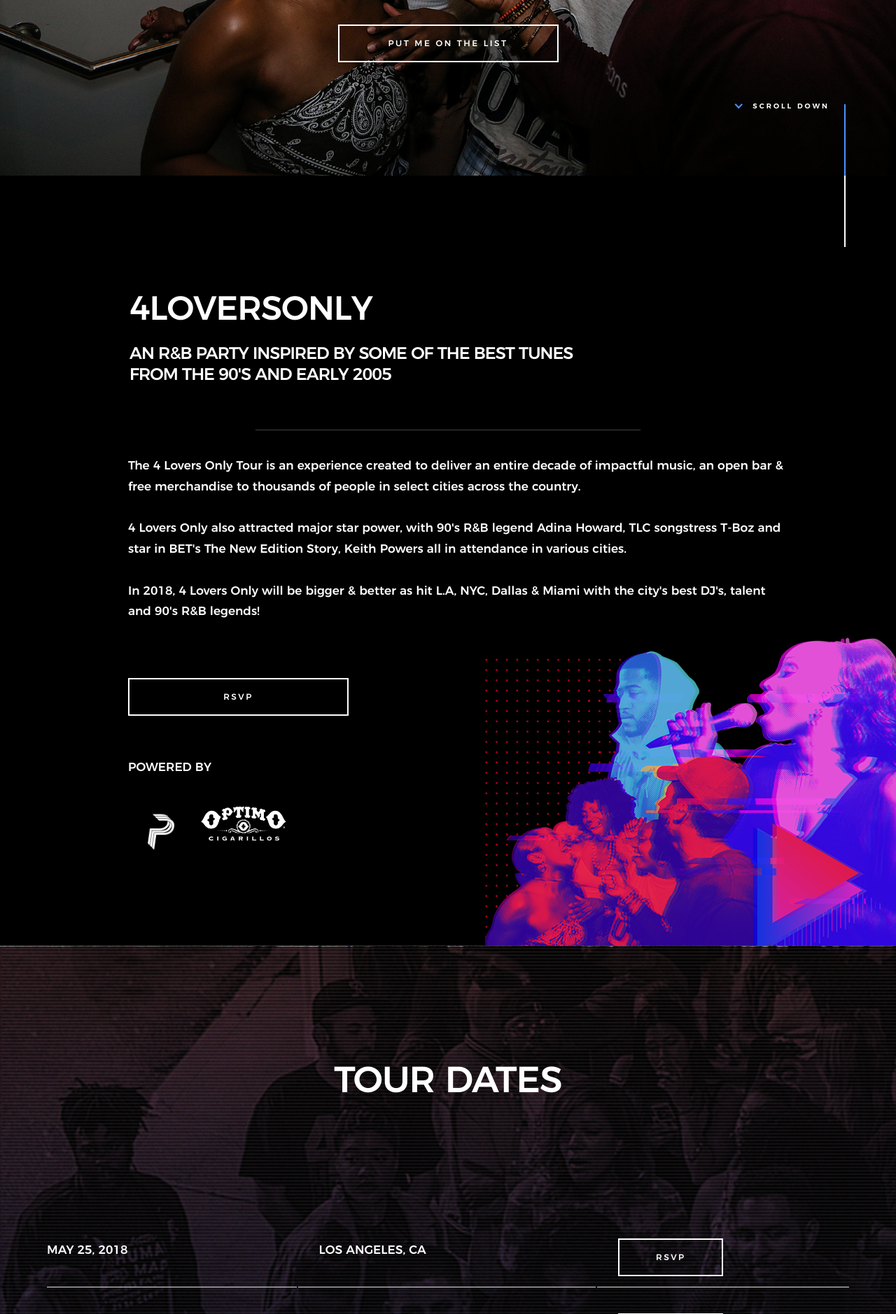
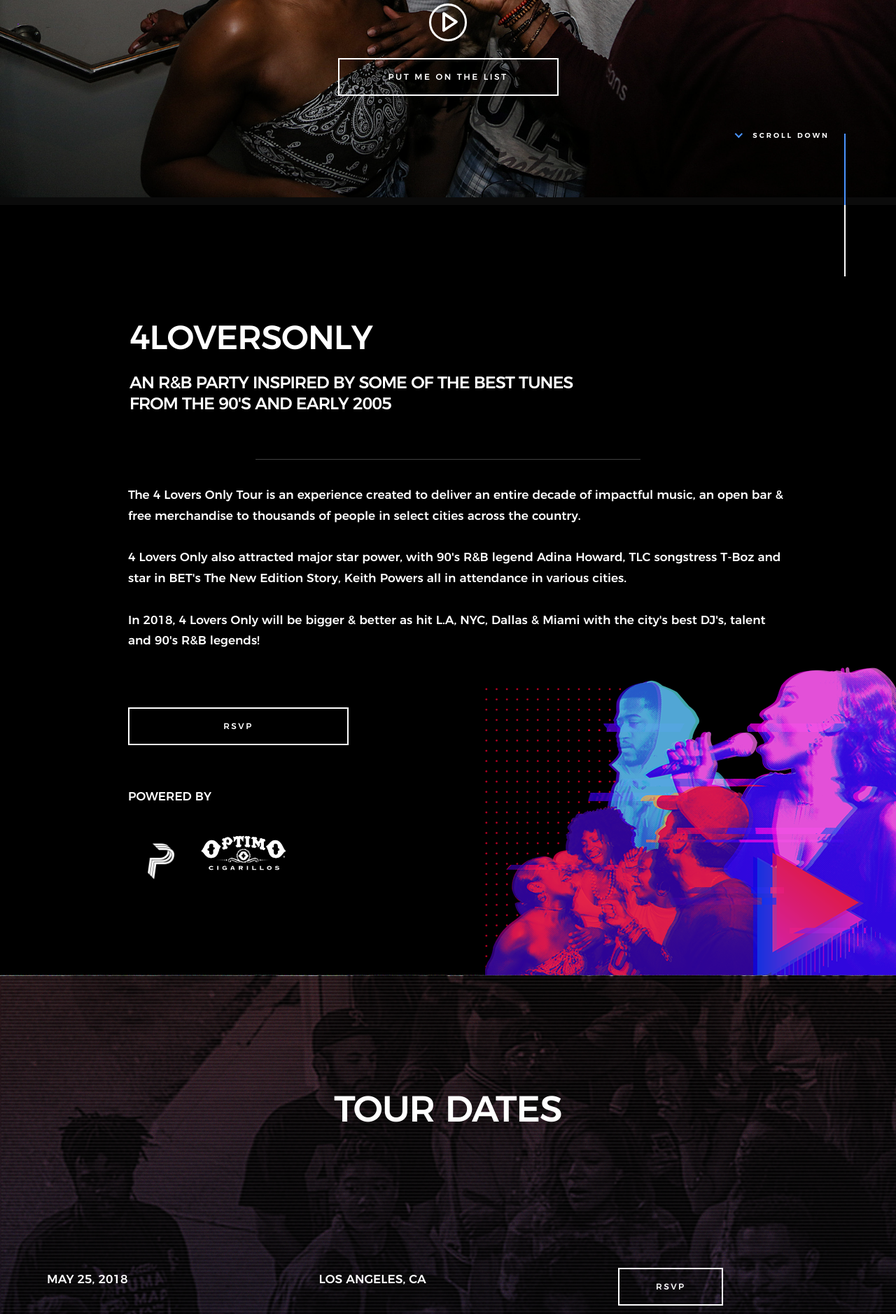
Before and after one commit to YourMobileGeek/4LoversOnly, a PHP site: page /home.html in a window 1280 px wide. Shown: the part 549-2427 px from the top of the page at 70% size. Run offline with PHP 8.4, Linux system fonts and the light colour scheme; some libraries are stand-ins or nearby versions; some web fonts are replaced.

Commit message:
First pass at header video

```diff
--- a/css/main.css
+++ b/css/main.css
@@ -386,6 +386,31 @@
 /* -------------------------------------------------------------------
  * ## responsive video container
  * ------------------------------------------------------------------- */
+#header-video i {
+    font-size: 48px;
+    color: white;
+    border: 3px solid white;
+    border-radius: 50%;
+}
+
+#home .home-content__video {
+    position: absolute;
+    top: 0;
+    left: 0;
+    height: 100%;
+    width: 100%;
+    background: rgba(0,0,0,0.4);
+    box-sizing: border-box;
+    z-index: 500;
+}
+#home .home-content__video video {
+    position: absolute;
+    left: 10%;
+    top: 50%;
+    transform: translateY(-50%);
+    width: 80%;
+}
+
 .video-container {
     position: relative;
     padding-bottom: 56.25%;
--- a/home.html
+++ b/home.html
@@ -116,12 +116,16 @@
 
                 <center> <img src="images/4only.png" alt="4LoversOnly Logo" style="width: 40%;"> </center>
                 <center><h2 style="color: white;margin-top: -50px;">RELIVE THE GOLDEN AGE OF R&amp;B <br></h2></center>
+                <center><a href="#" id="header-video"><i class="icon-play"></i></a></center>
                 <center><div class="home-content__buttons">
                     <a href="#tour" class="smoothscroll btn btn--stroke">
                         PUT ME ON THE LIST
                     </a>
                 </div></center>
 
+            </div>
+            <div class="row home-content__video" style="display:none;">
+                <center><video controls><source src="/header-video.mp4" type="video/mp4"></video></center>
             </div>
 
             <div class="home-content__scroll">
@@ -285,6 +289,17 @@
             <div class="col-1-3 mob-full"><img id="gallery-1" alt=""></div>
             <div class="col-1-3 mob-full"><img id="gallery-2" alt=""></div>
             <div class="col-1-3 mob-full"><img id="gallery-3" alt=""></div>
+        </div>
+        <div class="row">
+            <div class="col-full">
+                <center>
+                    <div class="home-content__buttons">
+                        <a href="#tour" class="smoothscroll btn btn--stroke">
+                            RSVP
+                        </a>
+                    </div>
+                </center>
+            </div>
         </div>
     </section> <!-- end s-clients -->
 
--- a/js/main.js
+++ b/js/main.js
@@ -445,7 +445,7 @@
     var galleryInit = function() {
         var gallery = $('#gallery');
         if (gallery.length == 0) {
-            return ;
+            return;
         }
         var navItems = gallery.find('nav a');
         var images = [];
@@ -471,6 +471,38 @@
         });
     };
 
+    var startAudio = function () {
+        // do stuff later
+    };
+    var stopAudio = function () {
+        // do stuff later
+    };
+
+    var multiMediaInit = function () {
+        var videoLink = $('#header-video');
+        var videoContainer = $('.home-content__video');
+        if (videoContainer.length != 1) {
+            return;
+        }
+        var video = videoContainer.find('video').get(0);
+        // videoContainer = videoContainer[0];
+        videoLink.click(function (e) {
+            e.preventDefault();
+            video.load();
+            video.play();
+            videoContainer.fadeIn();
+            stopAudio();
+        });
+        videoContainer.click(function () {
+            video.load();
+            videoContainer.fadeOut();
+            startAudio();
+        });
+        video.click(function (e) {
+            e.stopPropagation();
+        });
+    };
+
 
    /* Initialize
     * ------------------------------------------------------ */
@@ -491,6 +523,7 @@
         clAjaxChimp();
         clBackToTop();
         galleryInit();
+        multiMediaInit();
 
     })();
 
```
